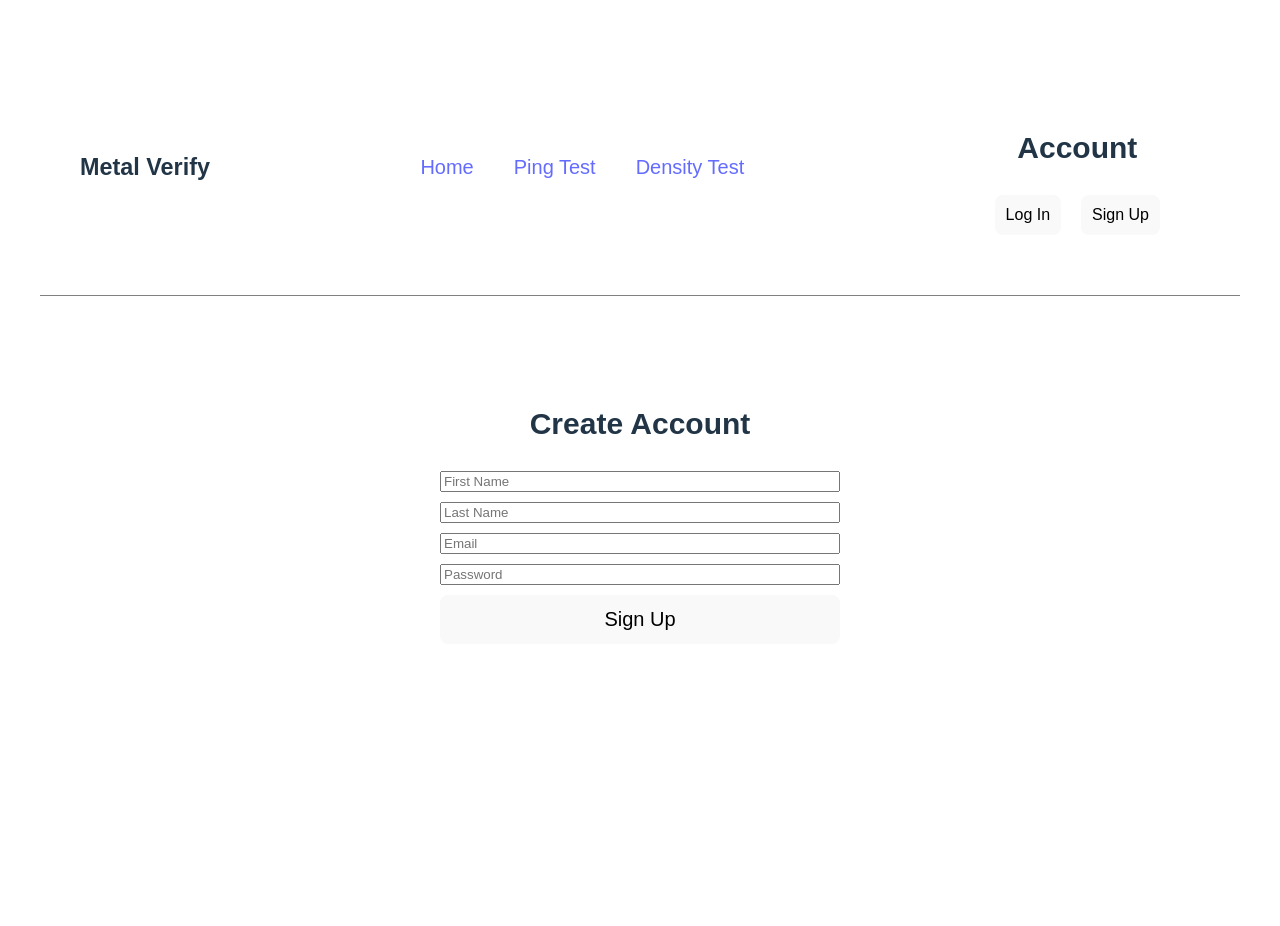
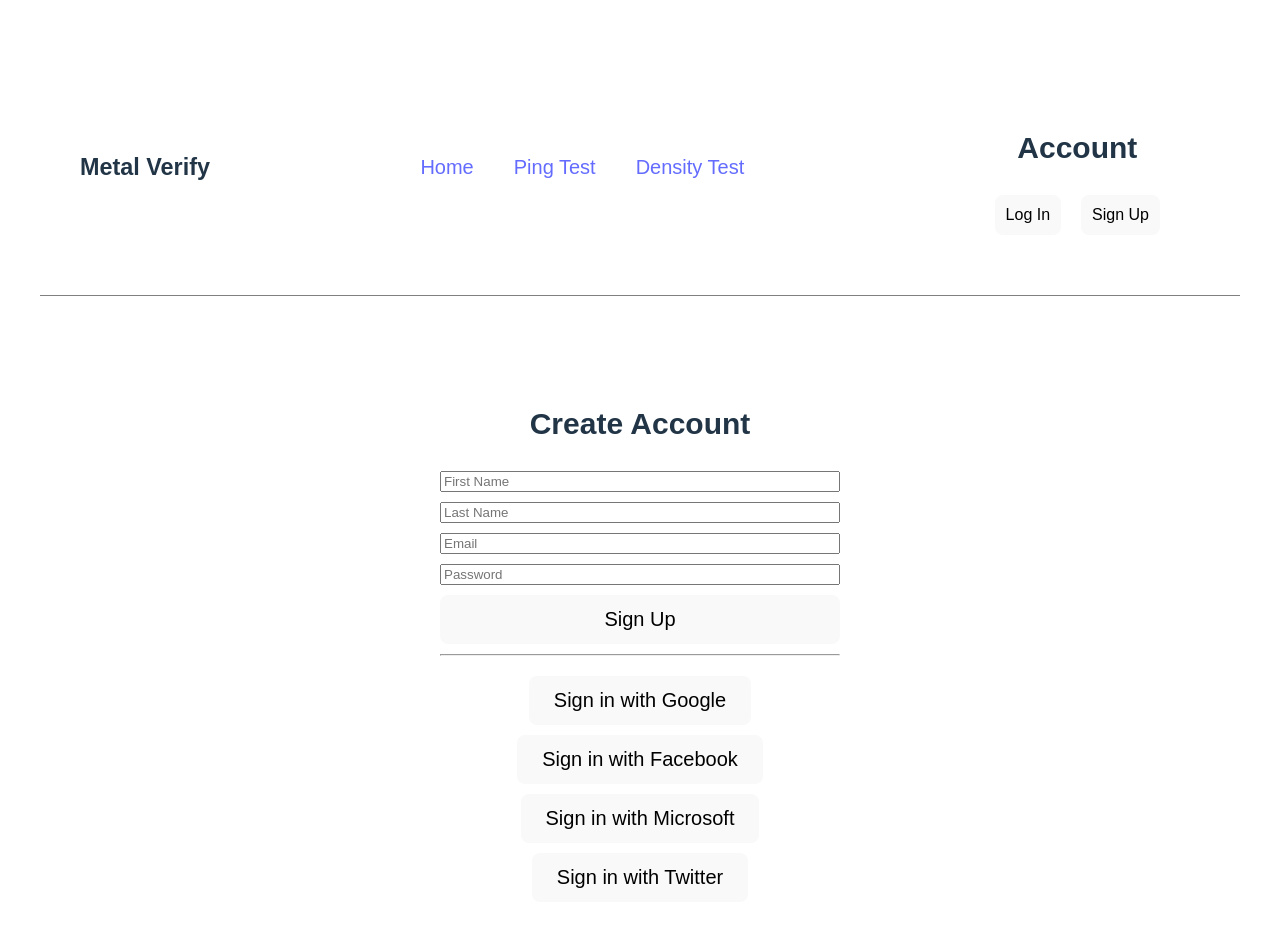
Before and after one commit to Foconnor/MetalVerify, a React (Vite) app: page /signup in a window 1280 px wide. Shown: the top 926 px of the page. Before the commit the page ends 880 px from the top, so only its background shows below. Built offline with nearby package versions, Linux system fonts and the light colour scheme; no server answers.

Commit message:
Added buttons for other logins
I have added buttons that allows you to login using your
microsoft/twitter/facebook accounts. added that same functionality to
the signup page.

```diff
--- a/src/features/Account/Accounts.jsx
+++ b/src/features/Account/Accounts.jsx
@@ -1,7 +1,7 @@
 import { useEffect, useState } from "react";
 import "./Accounts.css"
 import {Link} from "react-router-dom"
-import { auth, provider } from "../../firebase/firebaseConfig";
+import { auth} from "../../firebase/firebaseConfig";
 import { signInWithPopup, signOut, onAuthStateChanged } from "firebase/auth";
 
 function Accounts() {
@@ -39,7 +39,7 @@ function Accounts() {
         </div>
       ) : (
         <div className="account-buttons">
-          <p>Welcome {user.displayName || user.email}</p>
+          <p>Welcome <br />{user.displayName || user.email}</p>
           <button className="account-button" onClick={handleLogout}>Log Out</button>
         </div>
       )}
--- a/src/features/Account/Login.jsx
+++ b/src/features/Account/Login.jsx
@@ -1,5 +1,6 @@
 import { useState } from "react";
-import { auth, provider } from "../../firebase/firebaseConfig.js";
+import { auth } from "../../firebase/firebaseConfig.js";
+import { googleProvider, facebookProvider, microsoftProvider, twitterProvider } from "../../firebase/firebaseConfig.js";
 import { signInWithEmailAndPassword, signInWithPopup } from "firebase/auth";
 import {useNavigate} from "react-router-dom"
 
@@ -22,7 +23,7 @@ function Login() {
 
   const loginGoogle = async () => {
     try {
-      const result = await signInWithPopup(auth, provider);
+      const result = await signInWithPopup(auth, googleProvider);
       const user = result.user;
       console.log("Google Login Succesful ",user);
       navigate("/");
@@ -33,6 +34,36 @@ function Login() {
     }
   };
 
+  const loginFacebook = async () => {
+    try {
+      const result = await signInWithPopup(auth, facebookProvider);
+      console.log("Facebook:", result.user);
+      navigate("/");
+    } catch (error) {
+      console.error("Facebook error:", error);
+    }
+  };
+
+  const loginMicrosoft = async () => {
+    try {
+      const result = await signInWithPopup(auth, microsoftProvider);
+      console.log("Microsoft:", result.user);
+      navigate("/");
+    } catch (error) {
+      console.error("Microsoft error:", error);
+    }
+  };
+
+
+  const loginTwitter = async () => {
+    try {
+      const result = await signInWithPopup(auth, twitterProvider);
+      console.log("Twitter:", result.user);
+      navigate("/");
+    } catch (error) {
+      console.error("Twitter error:", error);
+    }
+  };
   return (
     <div style={styles.container}>
       <h2>Log In</h2>
@@ -59,9 +90,15 @@ function Login() {
 
       <hr />
 
-      <button onClick={loginGoogle}>
+      <button style={{ marginTop: "10px" }} onClick={loginGoogle}>
         Sign in with Google
       </button>
+
+
+      <button style={{ marginTop: "10px" }} onClick={loginFacebook}>Sign in with Facebook</button>
+      <button style={{ marginTop: "10px" }} onClick={loginMicrosoft}>Sign in with Microsoft</button>
+      <button style={{ marginTop: "10px" }} onClick={loginTwitter}>Sign in with Twitter</button>
+
 
     </div>
   );
--- a/src/features/Account/Signup.jsx
+++ b/src/features/Account/Signup.jsx
@@ -1,6 +1,8 @@
 import { useState } from "react";
 import { auth } from "../../firebase/firebaseConfig";
 import { createUserWithEmailAndPassword, updateProfile } from "firebase/auth";
+import { googleProvider, facebookProvider, microsoftProvider, twitterProvider } from "../../firebase/firebaseConfig.js";
+
 
 function Signup() {
 
@@ -22,6 +24,50 @@ function Signup() {
       alert("Account created successfully!");
     } catch (error) {
       console.error("Signup error:", error);
+    }
+  };
+
+  const loginGoogle = async () => {
+    try {
+      const result = await signInWithPopup(auth, googleProvider);
+      const user = result.user;
+      console.log("Google Login Succesful ",user);
+      navigate("/");
+
+    } catch (error) {
+      console.error("Google Login Error: ",error.code, error.message);
+      alert(`Google login failed: ${error.message}`);
+    }
+  };
+
+  const loginFacebook = async () => {
+    try {
+      const result = await signInWithPopup(auth, facebookProvider);
+      console.log("Facebook:", result.user);
+      navigate("/");
+    } catch (error) {
+      console.error("Facebook error:", error);
+    }
+  };
+
+  const loginMicrosoft = async () => {
+    try {
+      const result = await signInWithPopup(auth, microsoftProvider);
+      console.log("Microsoft:", result.user);
+      navigate("/");
+    } catch (error) {
+      console.error("Microsoft error:", error);
+    }
+  };
+
+
+  const loginTwitter = async () => {
+    try {
+      const result = await signInWithPopup(auth, twitterProvider);
+      console.log("Twitter:", result.user);
+      navigate("/");
+    } catch (error) {
+      console.error("Twitter error:", error);
     }
   };
 
@@ -64,6 +110,18 @@ function Signup() {
 
         <button type="submit">Sign Up</button>
       </form>
+
+      <hr />
+
+      <button style={{ marginTop: "10px" }} onClick={loginGoogle}>
+        Sign in with Google
+      </button>
+
+
+      <button style={{ marginTop: "10px" }} onClick={loginFacebook}>Sign in with Facebook</button>
+      <button style={{ marginTop: "10px" }} onClick={loginMicrosoft}>Sign in with Microsoft</button>
+      <button style={{ marginTop: "10px" }} onClick={loginTwitter}>Sign in with Twitter</button>
+
     </div>
   );
 }
--- a/src/firebase/firebaseConfig.js
+++ b/src/firebase/firebaseConfig.js
@@ -1,7 +1,8 @@
 // src/firebase.js
 import { initializeApp } from "firebase/app";
-import { getAuth, GoogleAuthProvider} from "firebase/auth";
+import { getAuth} from "firebase/auth";
 import { getAnalytics } from "firebase/analytics";
+import { GoogleAuthProvider, FacebookAuthProvider, TwitterAuthProvider, OAuthProvider } from "firebase/auth/web-extension";
 import { getFirestore } from "firebase/firestore";
 
 const firebaseConfig = {
@@ -15,7 +16,12 @@ const firebaseConfig = {
 
 const app = initializeApp(firebaseConfig);
 const auth = getAuth();
-const provider = new GoogleAuthProvider();
+
+const googleProvider = new GoogleAuthProvider();
+const facebookProvider = new FacebookAuthProvider();
+const twitterProvider = new TwitterAuthProvider();
+const microsoftProvider = new OAuthProvider("microsoft.com");
+
 const analytics = getAnalytics(app);
-
-export { app, analytics, auth, provider };
+export {googleProvider,facebookProvider,twitterProvider,microsoftProvider}
+export { app, analytics, auth};
```
